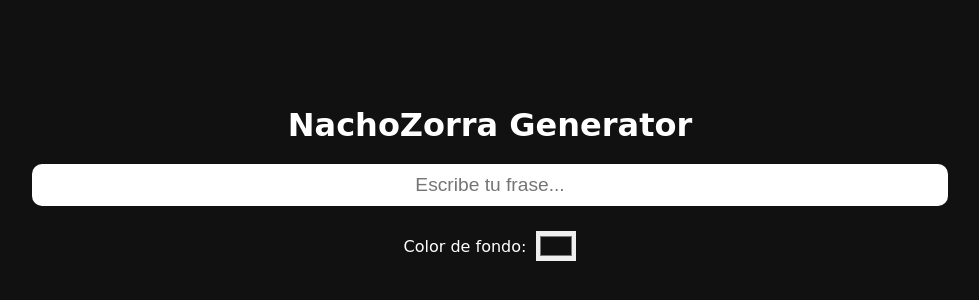
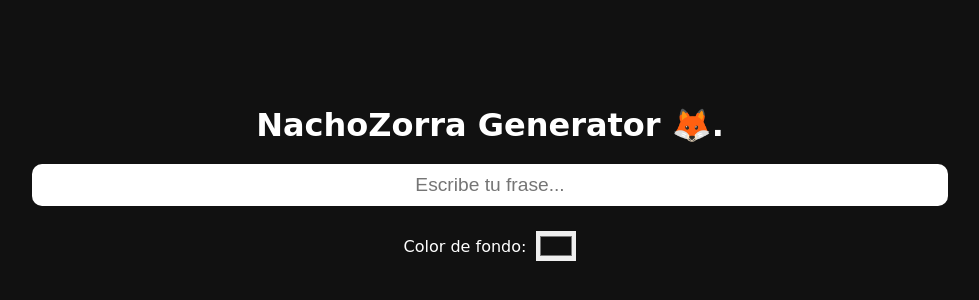
Before and after one commit to imgifra/frase-generator, a plain HTML site: page index.html in a window 1280 px wide. Shown: the part 212-512 px from the top of the page, without its empty margins (150-1129 px from the left). Drawn offline with Linux system fonts and the light colour scheme; a web font is replaced by a local one.

Commit message:
Versión mejorada con NachoZorra y logo

```diff
--- a/index.html
+++ b/index.html
@@ -3,7 +3,7 @@
 <head>
   <meta charset="UTF-8" />
   <meta name="viewport" content="width=device-width, initial-scale=1.0" />
-  <title>Frase Generator 🎨</title>
+  <title>NachoZorra Generator 🦊</title>
   <!-- Fuente Felt Tip Roman Bold -->
   <link href="https://fonts.cdnfonts.com/css/felt-tip-roman" rel="stylesheet">
   <style>
@@ -60,7 +60,7 @@
   </style>
 </head>
 <body>
-  <h1>NachoZorra Generator</h1>
+  <h1>NachoZorra Generator 🦊.</h1>
 
   <input id="textInput" type="text" placeholder="Escribe tu frase..." />
 
```
